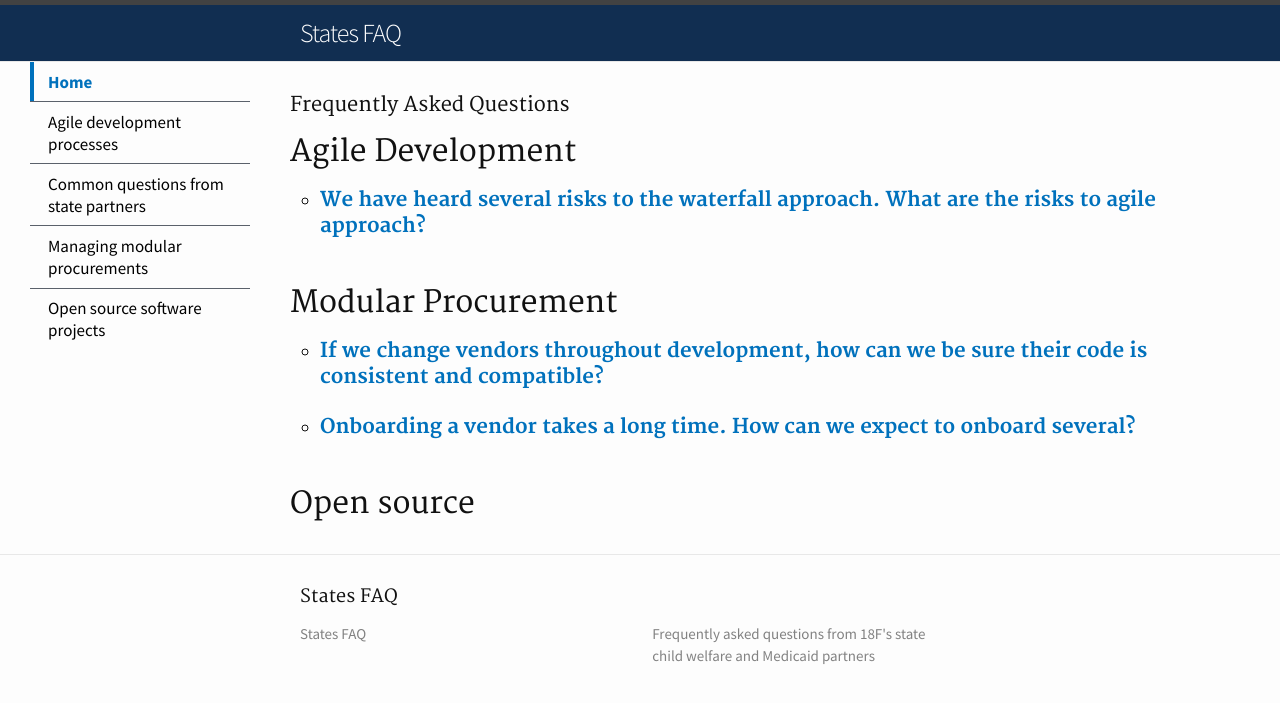
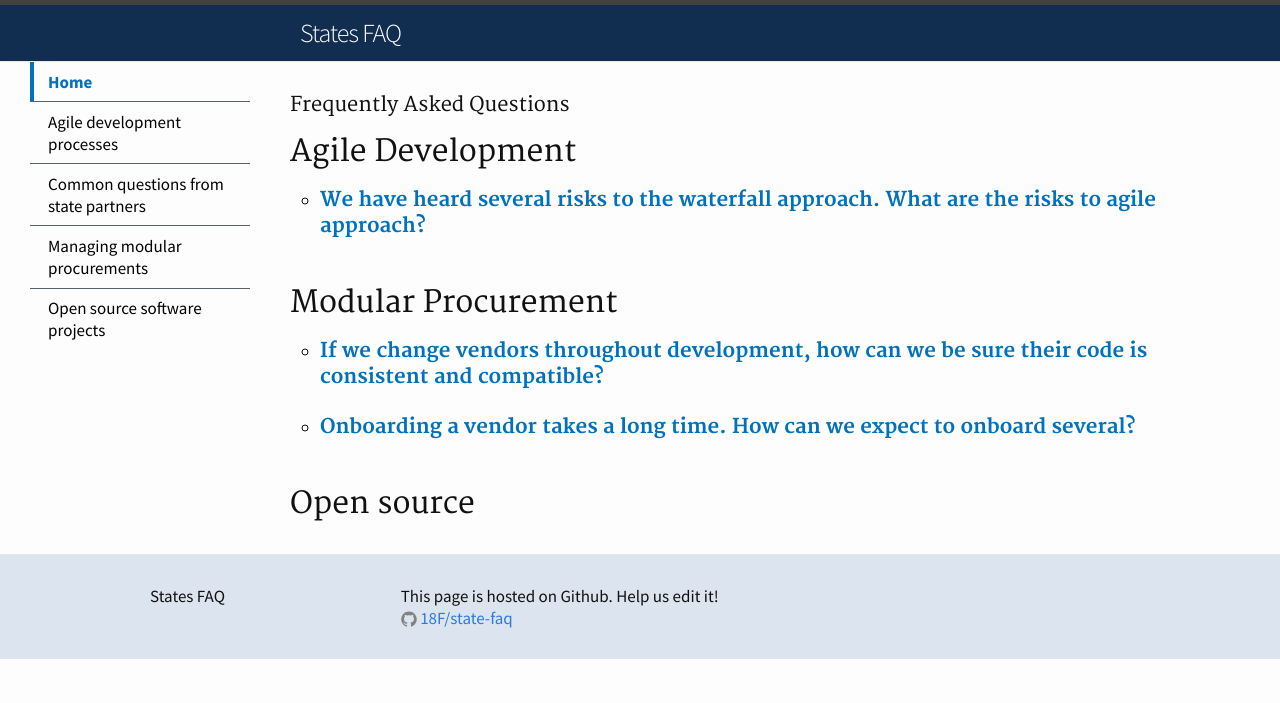
Before and after one commit to 18F/state-faq, a Jekyll site: the page built from index.html, in a window 1280 px wide. Shown: the top 703 px of the page. Built offline with Jekyll 4.4.1, drawn with Linux system fonts in a browser that asks for light colours.

Commit message:
Fix up the footer with a link to the Github repo

```diff
--- a/_includes/footer.html
+++ b/_includes/footer.html
@@ -1,38 +1,14 @@
 <footer class="site-footer">
+  <div class="usa-grid">
 
-  <div class="wrapper">
+    <div class="usa-width-one-fourth">
+        {{ site.title }}
+    </div>
 
-    <h2 class="footer-heading">{{ site.title }}</h2>
-
-    <div class="footer-col-wrapper">
-      <div class="footer-col footer-col-1">
-        <ul class="contact-list">
-          <li>{{ site.title }}</li>
-          <li><a href="mailto:{{ site.email }}">{{ site.email }}</a></li>
-        </ul>
-      </div>
-
-      <div class="footer-col footer-col-2">
-        <ul class="social-media-list">
-          {% if site.github_username %}
-          <li>
-            {% include icon-github.html username=site.github_username %}
-          </li>
-          {% endif %}
-
-          {% if site.twitter_username %}
-          <li>
-            {% include icon-twitter.html username=site.twitter_username %}
-          </li>
-          {% endif %}
-        </ul>
-      </div>
-
-      <div class="footer-col footer-col-3">
-        <p>{{ site.description }}</p>
-      </div>
+    <div class="usa-width-one-half">
+      This page is hosted on Github.  Help us edit it!
+      <br/>{% include icon-github.html username="18F/state-faq" %}
     </div>
 
   </div>
-
 </footer>
--- /dev/null
+++ b/_sass/_footer.scss
@@ -0,0 +1,3 @@
+footer {
+  background-color: #dce4ef;
+}
--- a/css/main.scss
+++ b/css/main.scss
@@ -51,5 +51,6 @@ $on-laptop:        800px;
         "layout",
         "syntax-highlighting",
         "page_content",
-        "navigation"
+        "navigation",
+        "footer"
 ;
```
